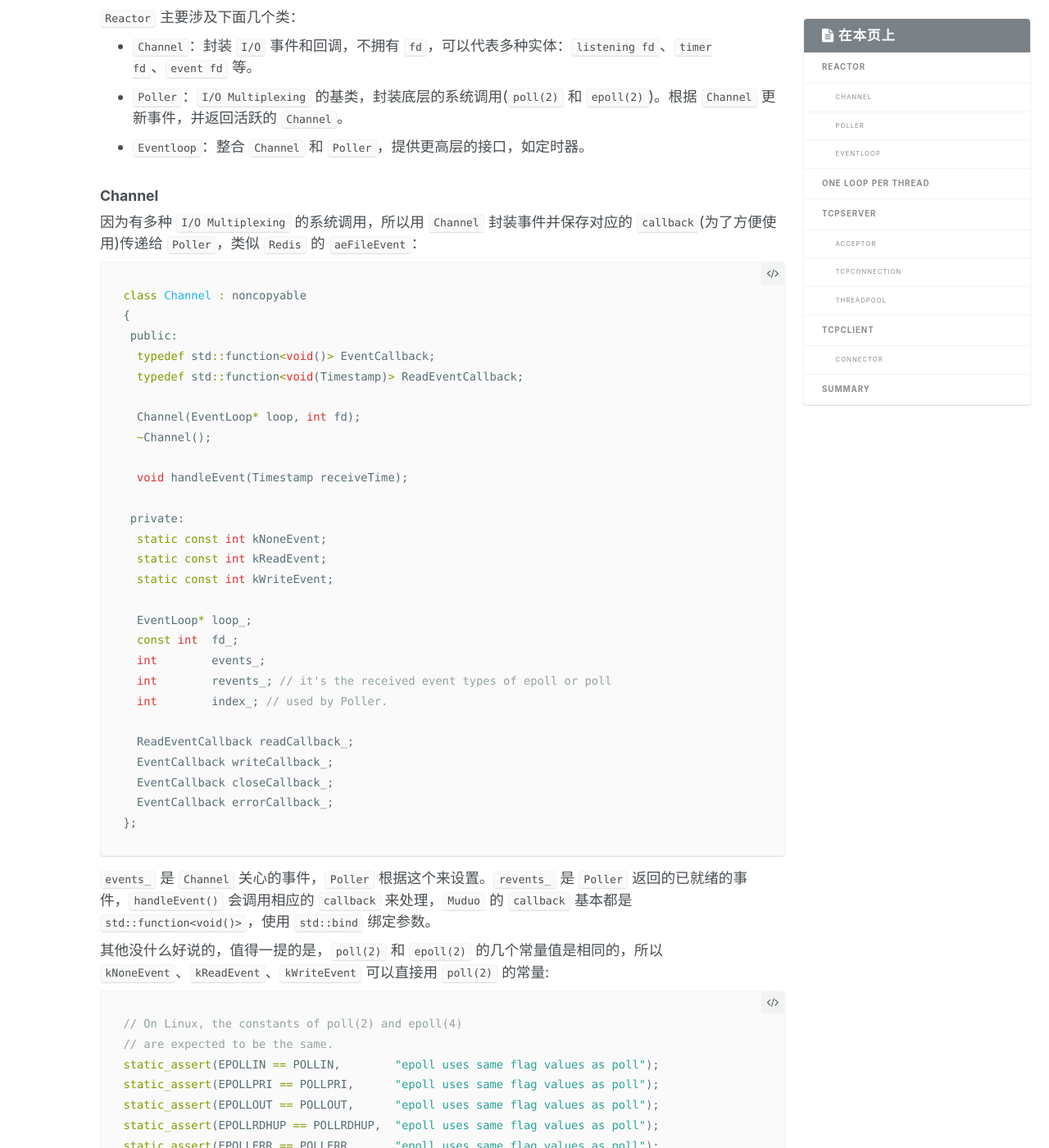
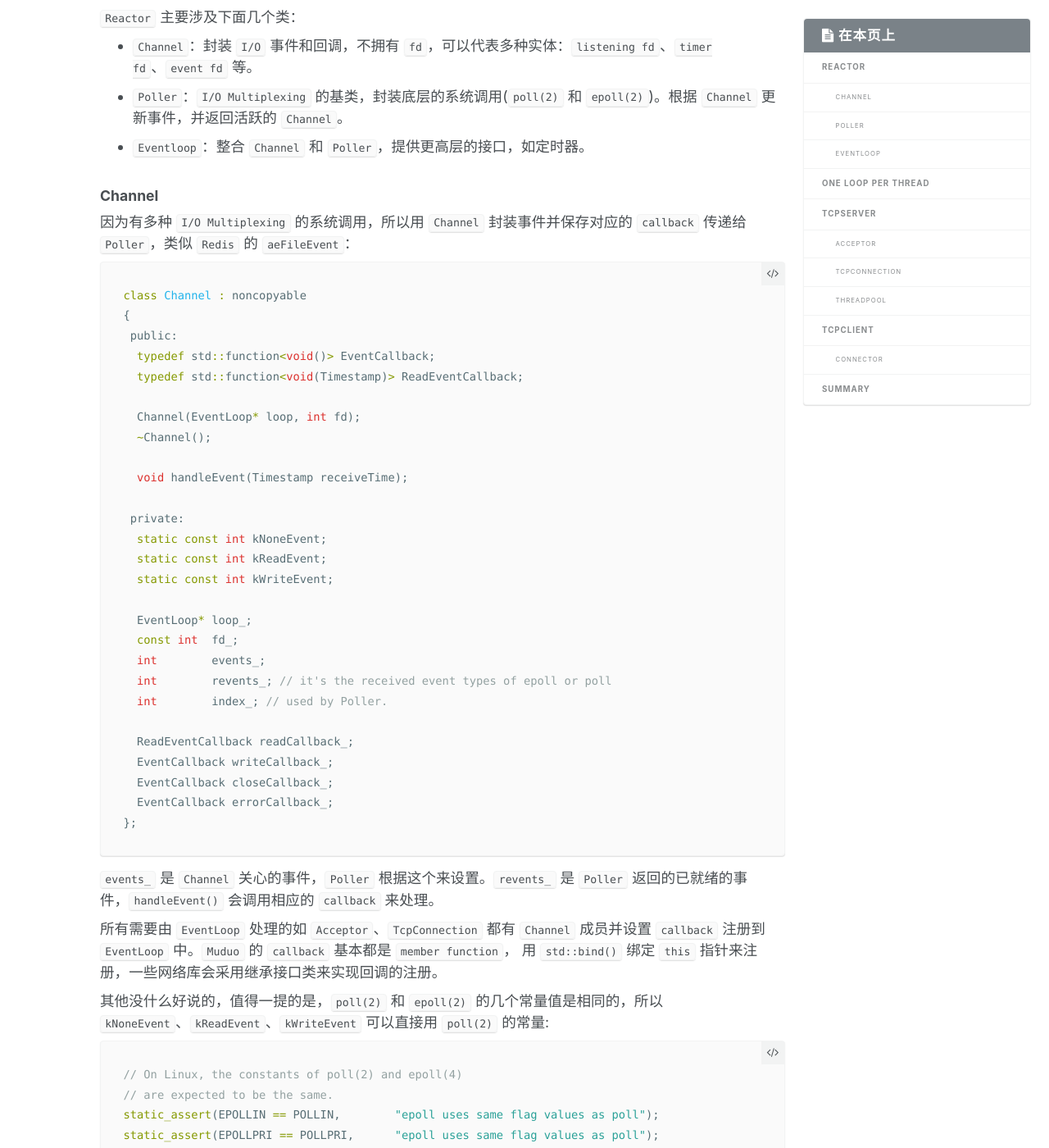
Before and after one commit to youjiali1995/youjiali1995.github.io, a Jekyll site: the page built from _posts/Network/2018-11-21-muduo.md, in a window 1280 px wide and 1400 px high, scrolled down 782 px. Shown: the whole window at 82% size. Built offline with Jekyll 4.4.1, drawn with Linux system fonts in a browser that asks for light colours.

Commit message:
Modify muduo

````diff
--- a/_posts/Network/2018-11-21-muduo.md
+++ b/_posts/Network/2018-11-21-muduo.md
@@ -29,7 +29,7 @@ categories: Network
 * `Eventloop`：整合 `Channel` 和 `Poller`，提供更高层的接口，如定时器。
 
 ### Channel
-因为有多种 `I/O Multiplexing` 的系统调用，所以用 `Channel` 封装事件并保存对应的 `callback`(为了方便使用)传递给 `Poller`，类似 `Redis` 的 `aeFileEvent`：
+因为有多种 `I/O Multiplexing` 的系统调用，所以用 `Channel` 封装事件并保存对应的 `callback` 传递给 `Poller`，类似 `Redis` 的 `aeFileEvent`：
 ```cpp
 class Channel : noncopyable
 {
@@ -60,8 +60,10 @@ class Channel : noncopyable
 };
 ```
 
-`events_` 是 `Channel` 关心的事件，`Poller` 根据这个来设置。`revents_` 是 `Poller` 返回的已就绪的事件，`handleEvent()` 会调用相应的 `callback` 来处理，`Muduo` 的 `callback` 基本都是
-`std::function<void()>`，使用 `std::bind` 绑定参数。
+`events_` 是 `Channel` 关心的事件，`Poller` 根据这个来设置。`revents_` 是 `Poller` 返回的已就绪的事件，`handleEvent()` 会调用相应的 `callback` 来处理。
+
+所有需要由 `EventLoop` 处理的如 `Acceptor`、`TcpConnection` 都有 `Channel` 成员并设置 `callback` 注册到 `EventLoop` 中。`Muduo` 的 `callback` 基本都是 `member function`，
+用 `std::bind()` 绑定 `this` 指针来注册，一些网络库会采用继承接口类来实现回调的注册。
 
 其他没什么好说的，值得一提的是，`poll(2)` 和 `epoll(2)` 的几个常量值是相同的，所以 `kNoneEvent`、`kReadEvent`、`kWriteEvent` 可以直接用 `poll(2)` 的常量:
 ```cpp
````
